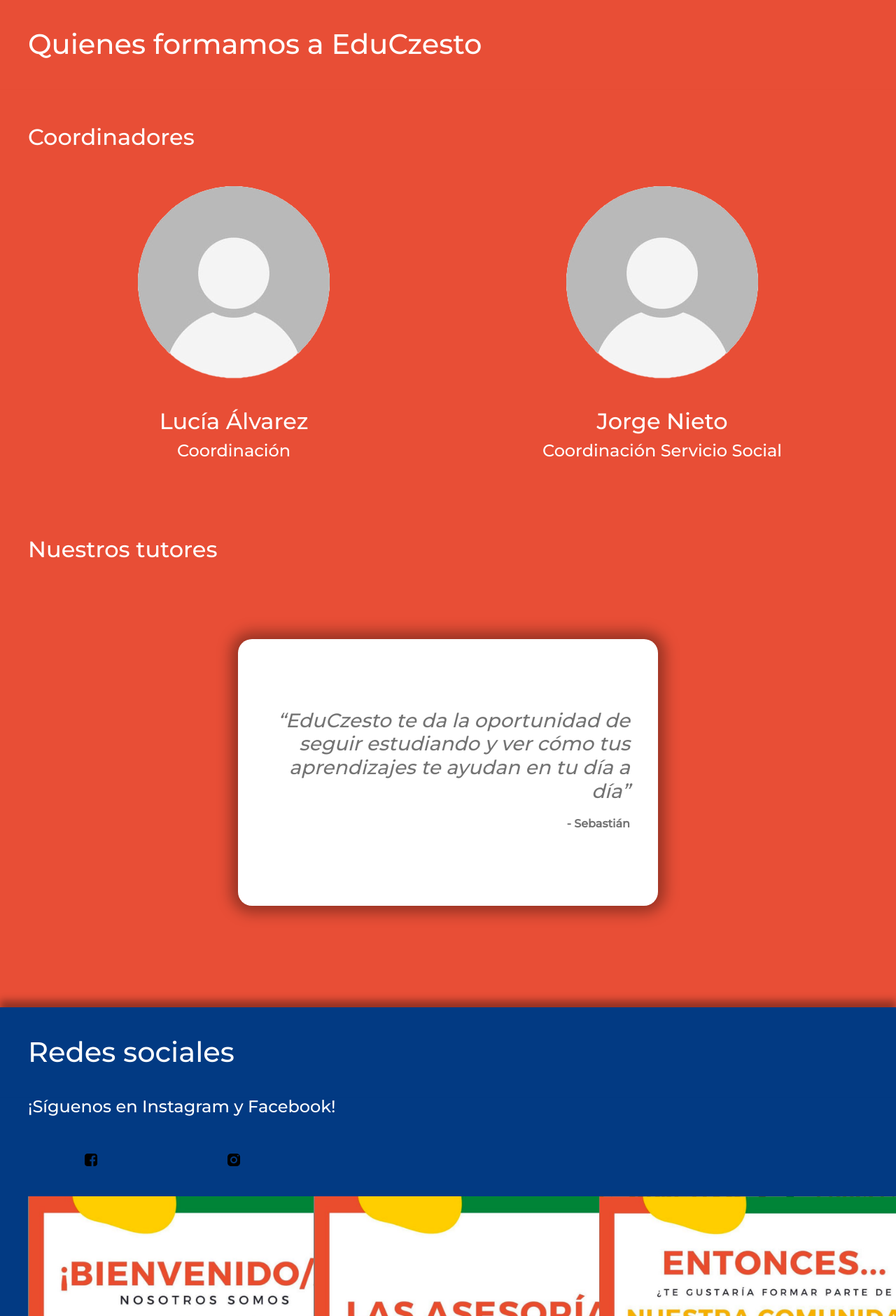
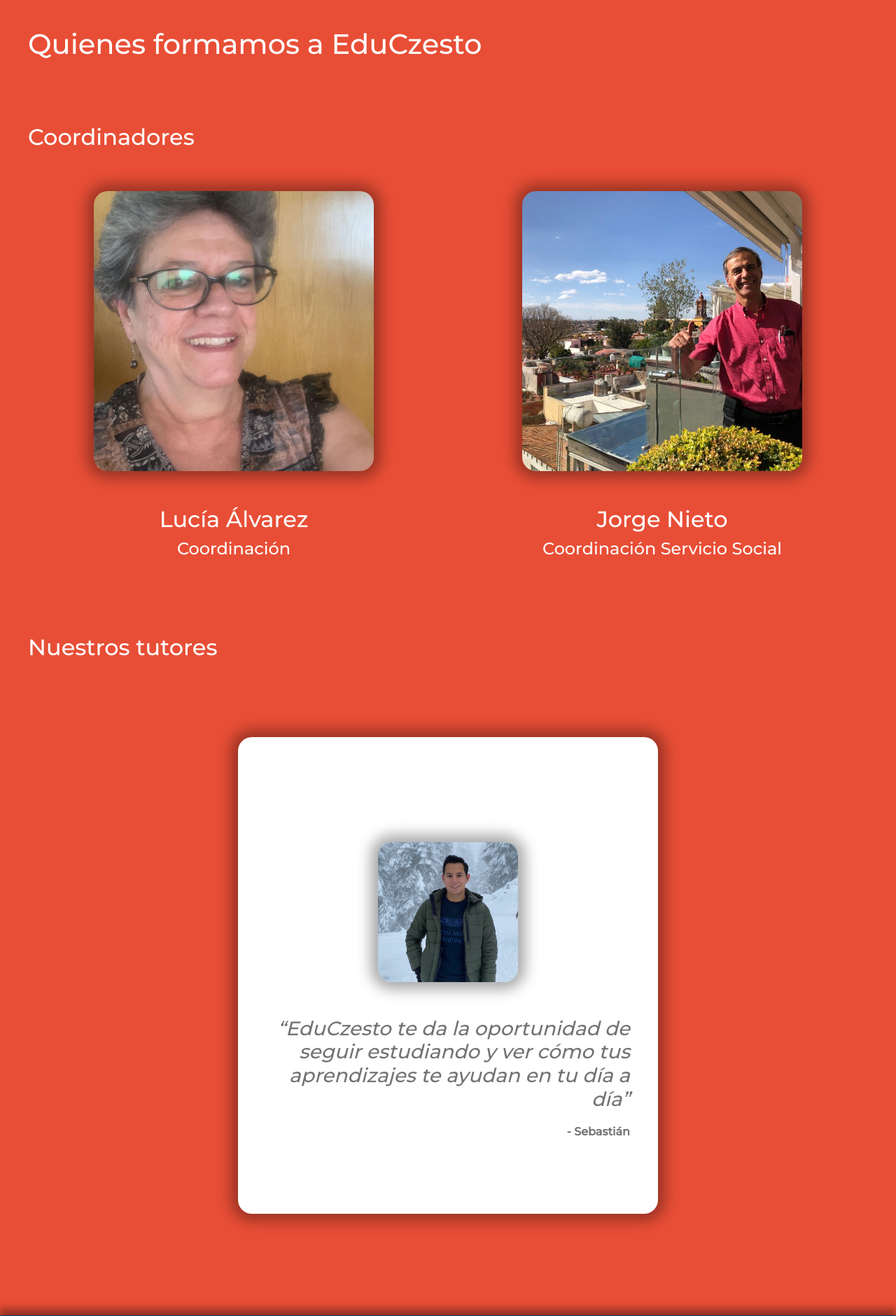
Before and after one commit to wowsuchnachoge/Educzesto, a PHP site: page / in a window 1280 px wide. Shown: the part 2668-4548 px from the top of the page at 70% size. Run offline with PHP 8.4, Linux system fonts and the light colour scheme; some libraries are stand-ins or nearby versions.

Commit message:
Landing page (#3)
* Updated README

* Cambios de diseño y contenido a landing page

* Actualización de imagenes e iconos

```diff
--- a/landing-page/css/styles.css
+++ b/landing-page/css/styles.css
@@ -100,8 +100,6 @@ body {
     background-color: #e84e36ff;
 }
 
-
-
 #redes-sociales-content {
     background-color: #023a83;
 }
@@ -132,3 +130,12 @@ body {
     color: rgba(0,0,0,.55);
     box-shadow: 0 0 20px 10px rgba(0, 0, 0, 0.35) !important;
 }
+
+.carousel-image {
+    height: 200px;
+    width: 200px;
+    object-fit: cover;
+    margin: 50px;
+    box-shadow: 0 0 20px 10px rgba(0, 0, 0, 0.35);
+    border-radius: 20px;
+}
--- a/landing-page/index.html
+++ b/landing-page/index.html
@@ -18,7 +18,7 @@
     <nav class="navbar navbar-expand-lg navbar-light" id="navbar-main">
         <div class="container-fluid" id="navbar-container">
             <a class="navbar-brand" href="./index.html">
-                <img src="./assets/LogoEduczesto.png" alt="Educzesto" width="150">
+                <img src="./assets/LogoEduczesto.png" alt="Educzesto" width="150" />
             </a>
             <button class="navbar-toggler" type="button" data-bs-toggle="collapse" data-bs-target="#navbarSupportedContent" aria-controls="navbarSupportedContent" aria-expanded="false" aria-label="Toggle navigation">
                 <span class="navbar-toggler-icon"></span>
@@ -38,19 +38,16 @@
                         <a class="nav-link" href="#contacto">Contacto</a>
                     </li>
                     <li class="nav-item">
-                        <a class="nav-link" href="#">Iniciar sesión</a>
+                        <a class="nav-link" href="./login">Iniciar sesión</a>
                     </li>
                 </ul>
             </div>
         </div>
     </nav>
     <div class="container-fluid content-section" id="main-section">
-        <!-- <div class="h-100 row align-items-end">
-
-        </div> -->
         <div class="h-100 row align-items-center">
             <div class="col-6">
-                <img src="./assets/Student.png" />
+                <img src="./assets/Student.png" style="height:90vh;" />
             </div>
             <!-- <div class="col-1 align-items-center">
                 <a href="#que-es-educzesto"><img src="./assets/ScrollDown.gif" width="100px" height="100px"></a>
@@ -92,7 +89,8 @@
         <div class="row">
             <div class="col" align="center">
                 <div class="video-container">
-                    <iframe width="1239" height="700" src="https://www.youtube.com/embed/_E0mNSMBmFQ" title="YouTube video player" frameborder="0" allow="accelerometer; autoplay; clipboard-write; encrypted-media; gyroscope; picture-in-picture" allowfullscreen></iframe>
+                    <!-- <iframe width="1239" height="700" src="https://www.youtube.com/embed/_E0mNSMBmFQ" title="YouTube video player" frameborder="0" allow="accelerometer; autoplay; clipboard-write; encrypted-media; gyroscope; picture-in-picture" allowfullscreen></iframe> -->
+                    <iframe width="1239" height="700" src="https://www.youtube.com/embed/leJJT60E90k" title="YouTube video player" frameborder="0" allow="accelerometer; autoplay; clipboard-write; encrypted-media; gyroscope; picture-in-picture" allowfullscreen></iframe>
                 </div>
             </div>
         </div>
@@ -106,10 +104,10 @@
         </div>
         <div class="row" align="center">
             <div class="col-6">
-                <img src="./assets/profile.png">
+                <img height="400px" width="400px" style="object-fit:cover;margin: 50px;border-radius: 20px;box-shadow: 0 0 20px 10px rgba(0, 0, 0, 0.35);" src="./assets/Lucia.jpeg">
             </div>
             <div class="col-6">
-                <img src="./assets/profile.png">
+                <img height="400px" width="400px" style="object-fit:cover;margin: 50px;border-radius: 20px;box-shadow: 0 0 20px 10px rgba(0, 0, 0, 0.35);" src="./assets/Jorge.jpeg">
             </div>
         </div>
         <div class="row" align="center">
@@ -128,14 +126,6 @@
                 <h4>Coordinación Servicio Social</h4>
             </div>
         </div>
-        <!-- <div class="row" align="center">
-            <div class="col-6">
-                <h6><i>"Frase..."</i></h6>
-            </div>
-            <div class="col-6">
-                <h6><i>"Frase..."</i></h6>
-            </div>
-        </div> -->
         <div class="row" style="padding-top: 100px;">
             <div class="col-12">
                 <h2>Nuestros tutores</h2>
@@ -145,36 +135,42 @@
             <div class="carousel-inner">
                 <div class="carousel-item active" align="center">
                     <div class="d-block w-50" align="center">
+                        <img class="carousel-image" src="./assets/Sebas.jpeg" />
                         <h3 style="text-align:right;margin-bottom: 20px;"><i>“EduCzesto te da la oportunidad de seguir estudiando y ver cómo tus aprendizajes te ayudan en tu día a día”</i></h3>
                         <h6 style="text-align:right;"><b>- Sebastián</b></h6>
                     </div>
                 </div>
                 <div class="carousel-item" align="center">
                     <div class="d-block w-50" align="center">
+                        <img class="carousel-image" src="./assets/Benja.jpeg" />
                         <h3 style="text-align:right;margin-bottom: 20px;"><i>"Educzesto para mi significa un proyecto que edifica y aporta mucho valor, formado por gente valiosa que tiene la voluntad de superarse"</i></h3>
                         <h6 style="text-align:right;"><b>- Benjamín</b></h6>
                     </div>
                 </div>
                 <div class="carousel-item" align="center">
                     <div class="d-block w-50" align="center">
+                        <img class="carousel-image" src="./assets/Xime.jpeg" />
                         <h3 style="text-align:right;margin-bottom: 20px;"><i>"Educzesto es un lugar en donde se promueve la educación para aquellas personas que quieren seguir estudiando"</i></h3>
                         <h6 style="text-align:right;"><b>- Ximena</b></h6>
                     </div>
                 </div>
                 <div class="carousel-item" align="center">
                     <div class="d-block w-50" align="center">
+                        <img class="carousel-image" src="./assets/Rebe.jpeg" />
                         <h3 style="text-align:right;margin-bottom: 20px;"><i>“Para mi Educzesto es nunca darte por vencido/a para superarte, es ganar esos obstáculos y retos que se presentan continuamente a la hora de estudiar. Educzesto es una oportunidad para enseñar y empatizar.”</i></h3>
                         <h6 style="text-align:right;"><b>- Rebeca</b></h6>
                     </div>
                 </div>
                 <div class="carousel-item" align="center">
                     <div class="d-block w-50" align="center">
+                        <img class="carousel-image" src="./assets/Steph.jpeg" />
                         <h3 style="text-align:right;margin-bottom: 20px;"><i>“Estar en educzesto me demostró que todos podemos ayudar a alguien. Y este proyecto me dio a entender que el mejor propósito es usar nuestros dones para ayudar a los demás.”</i></h3>
                         <h6 style="text-align:right;"><b>- Stephanie</b></h6>
                     </div>
                 </div>
                 <div class="carousel-item" align="center">
                     <div class="d-block w-50" align="center">
+                        <img class="carousel-image" src="./assets/Nacho.jpeg" />
                         <h3 style="text-align:right;margin-bottom: 20px;"><i>“Decidí estar en Educzesto porque me gusta que mediante mis acciones ayudo a otros a seguir su aprendizaje”</i></h3>
                         <h6 style="text-align:right;"><b>- Ignacio</b></h6>
                     </div>
@@ -182,22 +178,27 @@
             </div>
         </div>
     </div>
-    <h1 id="redes-sociales" class="section-title" style="background-color: #023a83">Redes sociales</h1>
+    <h1 id="redes-sociales" class="section-title" style="background-color: #023a83">Nuestras redes sociales</h1>
     <div class="container-fluid content-section" id="redes-sociales-content">
         <div class="row">
             <div class="col-12">
-                <span><h4>¡Síguenos en Instagram y Facebook!</h4></span>
+                <h4>¡Síguenos!</h4>
             </div>
         </div>
-        <div class="row" style="padding: 40px 0;">
-            <div class="col-2" align="center">
+        <div class="row" align="center" style="margin:50px 0;">
+            <div class="col-4">
                 <a target="_blank" href="https://www.facebook.com/EduCzesto">
-                    <img src="./assets/icons8-facebook-24.png" width="24">
+                    <img src="./assets/icons8-facebook-240.png" width="64">
                 </a>
             </div>
-            <div class="col-2" align="center">
+            <div class="col-4">
                 <a target="_blank" href="https://www.instagram.com/educzesto/">
-                    <img src="./assets/icons8-instagram-24.png" width="24">
+                    <img src="./assets/icons8-instagram-240.png" width="64">
+                </a>
+            </div>
+            <div class="col-4">
+                <a target="_blank" href="https://www.youtube.com/channel/UCyw0xwWWMlhKlIpvRf33sAQ">
+                    <img src="./assets/icons8-youtube-play-240.png" width="64">
                 </a>
             </div>
         </div>
@@ -226,21 +227,6 @@
                 <h5>Horario de atención:</h5>
                 <a href="#contacto">Martes de 16:30 a 19:00</a>
                 <br><br>
-                <!-- <h5>Redes sociales:</h5>
-                <div class="container">
-                    <div class="row">
-                        <div class="col">
-                            <a target="_blank" href="https://www.facebook.com/EduCzesto">
-                                <img src="./assets/icons8-facebook-24.png" width="24">
-                            </a>
-                        </div>
-                        <div class="col">
-                            <a target="_blank" href="https://www.instagram.com/educzesto/">
-                                <img src="./assets/icons8-instagram-24.png" width="24">
-                            </a>
-                        </div>
-                    </div>
-                </div> -->
             </div>
             <div class="col-6">
                 <h5>Dirección:</h5>
```
Also changed, not shown: landing-page/assets/Benja.jpeg (added), landing-page/assets/Jorge.jpeg (added), landing-page/assets/Lucia.jpeg (added), landing-page/assets/Nacho.jpeg (added), landing-page/assets/Rebe.jpeg (added), landing-page/assets/Sebas.jpeg (added), landing-page/assets/Steph.jpeg (added), landing-page/assets/Xime.jpeg (added), landing-page/assets/icons8-facebook-240.png (added), landing-page/assets/icons8-instagram-240.png (added), landing-page/assets/icons8-youtube-play-240.png (added).
